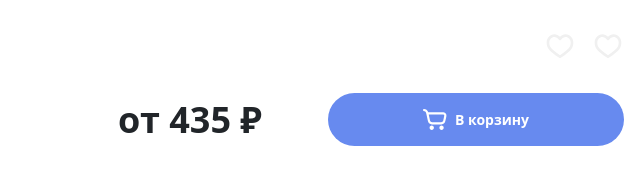
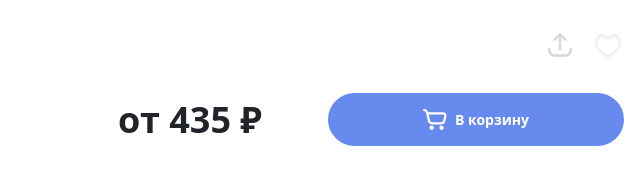
Before and after one commit to aisteachcailin/balloons, a website built with Vite: page src/detail.html in a window 1280 px wide. Shown: the part 255-430 px from the top of the page, 640-1280 px from the left. Built offline with nearby package versions, Linux system fonts and the light colour scheme.

```diff
--- a/src/detail.html
+++ b/src/detail.html
@@ -578,7 +578,7 @@
                     <h1 class="detail-title">Sempertex Воздушные шары 5" Аквамарин (037) Пастель (100 шт.)</h1>
                     <div class="detail-grid">
                         <div class="detail-icons">
-                            <div class="goods-card-favorite"></div>
+                            <div class="icon-shared"></div>
                             <div class="goods-card-favorite"></div>
                         </div>
                         <div class="detail-price">от 435 ₽</div>
--- a/src/scss/pages/detail/detail.scss
+++ b/src/scss/pages/detail/detail.scss
@@ -149,3 +149,17 @@
     }
   }
 }
+.icon-shared {
+  position: relative;
+  cursor: pointer;
+
+  &:after {
+    content: "";
+    position: absolute;
+    right: 0;
+    width: 32px;
+    height: 32px;
+    transition-duration: 0.2s;
+    background: url($imgPath + "/svg/upload.svg") 0 0 no-repeat;
+  }
+}
```
Also changed, not shown: dist/detail.html, dist/index.html, public/img/svg/upload.svg (added).
